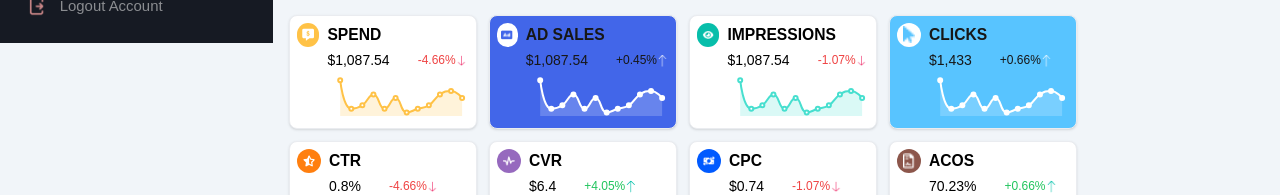
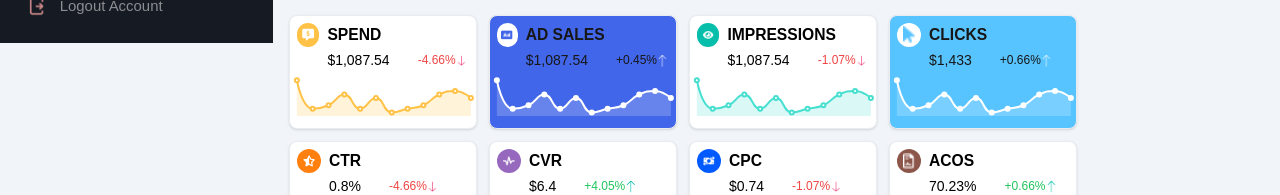
Before and after one commit to JesterOlayvar219/aihello, a Next.js app: page / in a window 1280 px wide. Shown: the part 757-952 px from the top of the page. Built offline with nearby package versions, Linux system fonts and the light colour scheme; what ag-grid-community would draw is missing.

Commit message:
fix echarts margin

```diff
--- a/components/MetricCard.jsx
+++ b/components/MetricCard.jsx
@@ -1,6 +1,7 @@
 "use client";
 import { useEffect, useRef } from "react";
 import EChartsReact from "echarts-for-react";
+import ReactECharts from "echarts-for-react";
 import Image from "next/image";
 
 const MetricCard = ({
@@ -98,11 +99,14 @@ const MetricCard = ({
           </div>
         </div>
       </div>
-      <EChartsReact
-        ref={chartRef}
-        option={option}
-        style={{ height: "68px", width: "100%" }}
-      />
+      <div className="relative">
+        <ReactECharts
+          ref={chartRef}
+          option={option}
+          style={{ height: "68px", width: "228px" }}
+          className="absolute -left-[45px]"
+        />
+      </div>
     </div>
   );
 };
```
